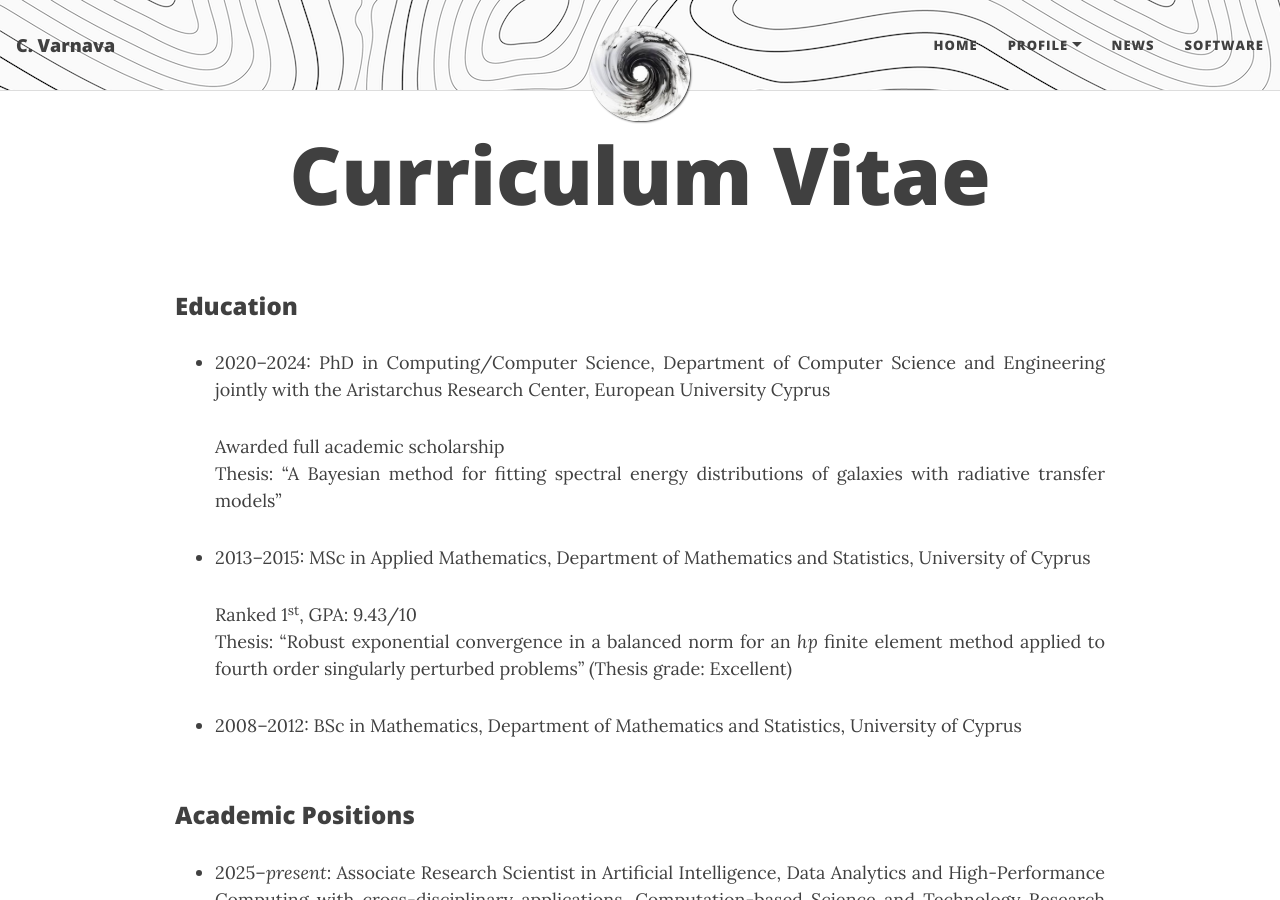
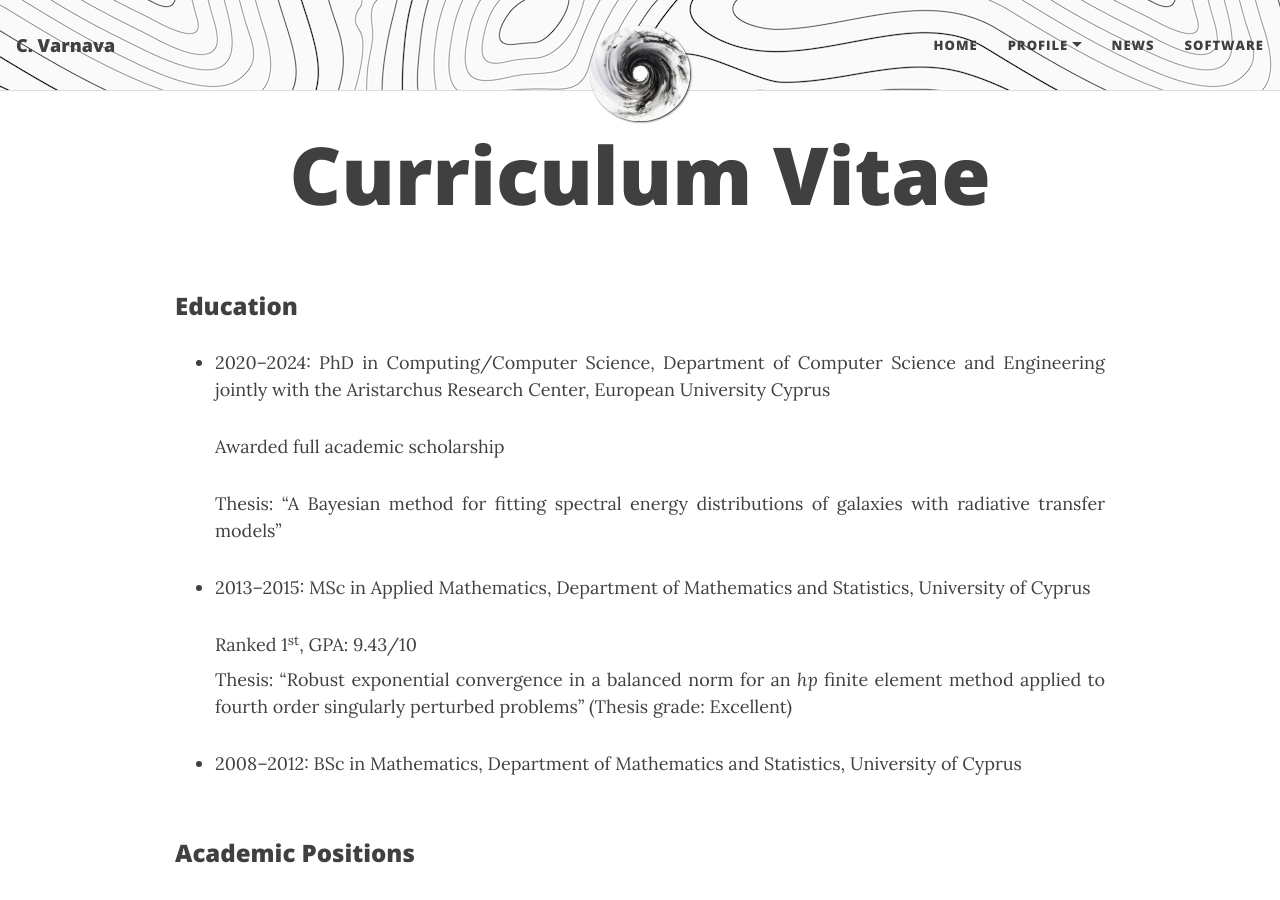
Before and after one commit to ch-var/ch-var.github.io, a Jekyll site: the page built from CV.html, in a window 1280 px wide and 900 px high. Built offline with Jekyll 4.4.1, drawn with Linux system fonts in a browser that asks for light colours; formulas are drawn with MathJax 3.

Commit message:
Update CV.html

```diff
--- a/CV.html
+++ b/CV.html
@@ -25,10 +25,10 @@ mathjax: true
 <p style="font-family: var(--header-font); font-weight: 800; line-height: 1.1; font-size: 1.5rem; margin-top: 1.25rem;">Education</p>
 <ul>
 <li class="responsive-margin" style="margin-bottom: 8px;">2020–2024: PhD in Computing/Computer Science, Department of Computer Science and Engineering jointly with the Aristarchus Research Center, European University Cyprus</li>
-<p align='justify' class="responsive-margin" style="margin-bottom: 0px;">Awarded full academic scholarship</p>
+<p align='justify' class="responsive-margin" style="margin-bottom: 8x;">Awarded full academic scholarship</p>
 <p align='justify' class="responsive-margin" style="margin-top: 0px;">Thesis: “A Bayesian method for fitting spectral energy distributions of galaxies with radiative transfer models”</p>
 <li class="responsive-margin" style="margin-bottom: 8px;">2013–2015: MSc in Applied Mathematics, Department of Mathematics and Statistics, University of Cyprus</li>
-<p align='justify' class="responsive-margin" style="margin-bottom: 0px;">Ranked 1<sup>st</sup>, GPA: 9.43/10</p>
+<p align='justify' class="responsive-margin" style="margin-bottom: 8px;">Ranked 1<sup>st</sup>, GPA: 9.43/10</p>
 <p align='justify' class="responsive-margin" style="margin-top: 0px;">Thesis: “Robust exponential convergence in a balanced norm for an <i>hp</i> finite element method applied to fourth order singularly perturbed problems” (Thesis grade: Excellent)</p>
 <li class="responsive-margin">2008–2012: BSc in Mathematics, Department of Mathematics and Statistics, University of Cyprus</li>
 </ul>
```
